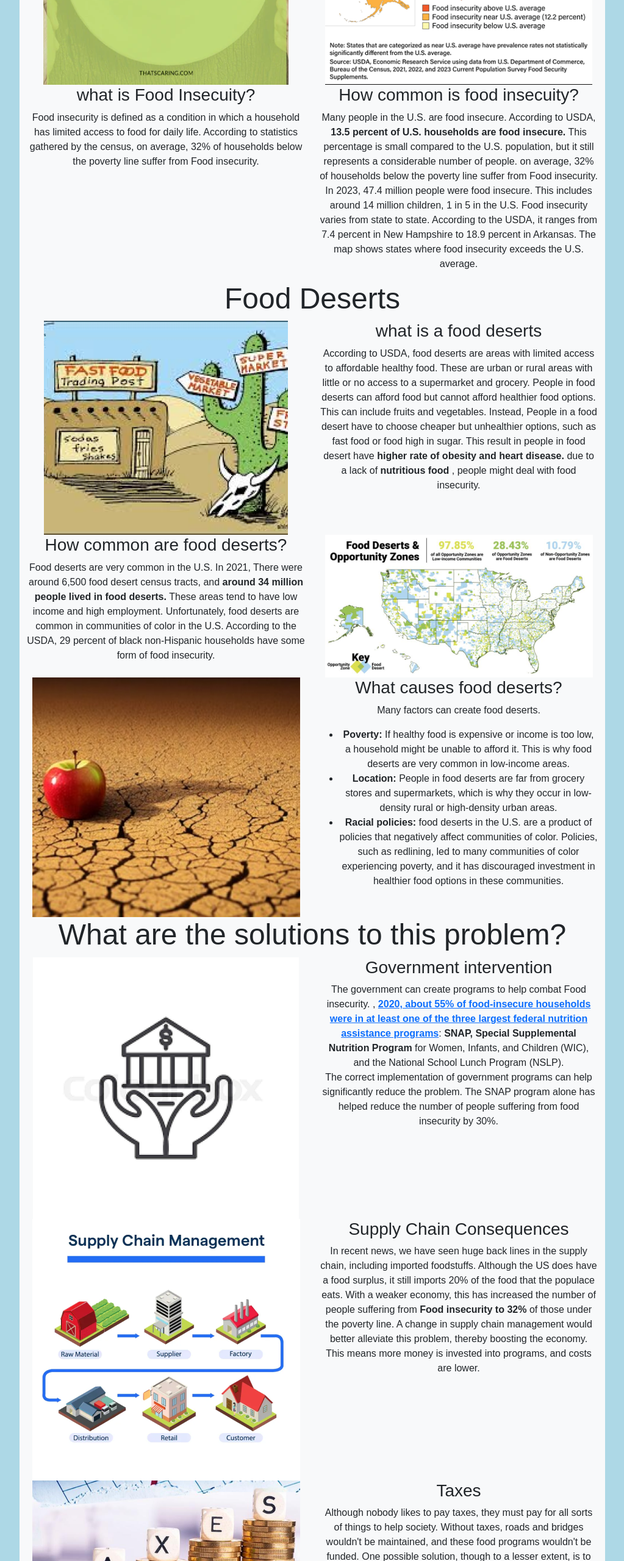
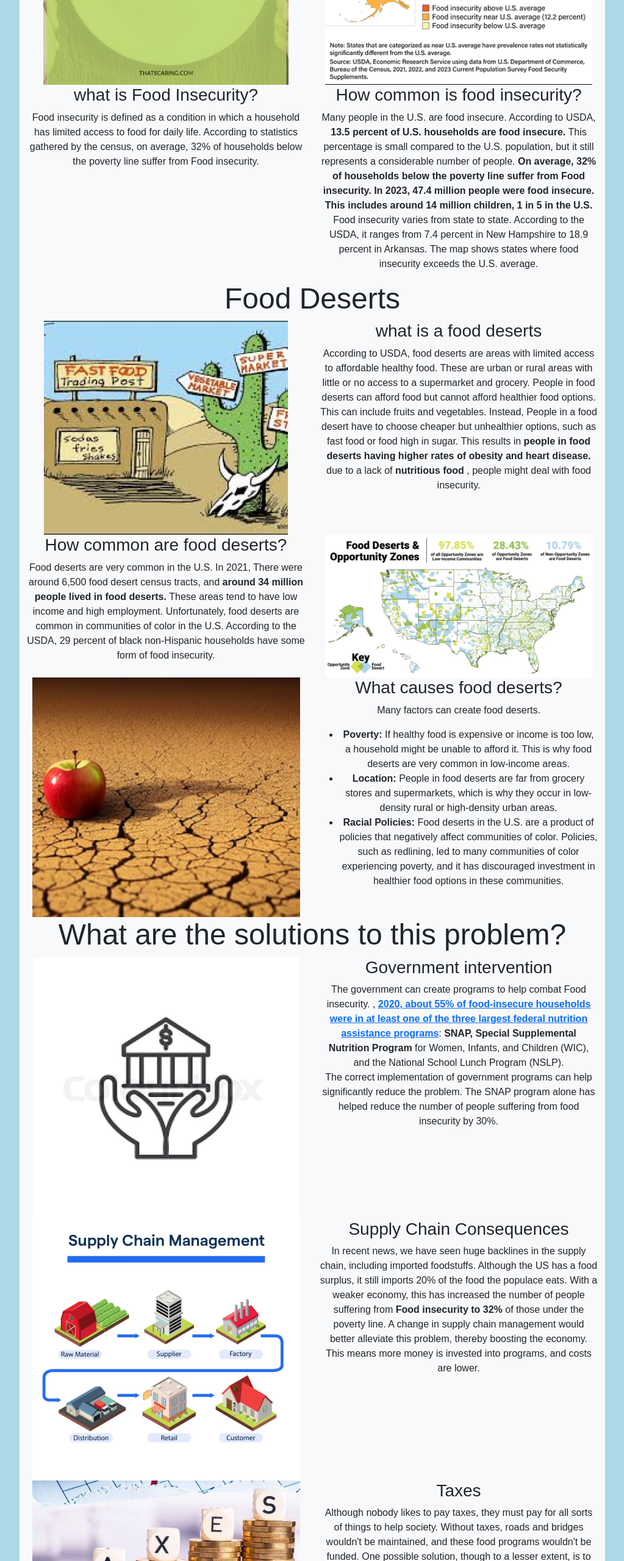
Before and after one commit to JacobRuiz3415/Cis3630ProjectWebsite, a plain HTML site: page index.html in a window 1280 px wide. Shown: the part 1140-3700 px from the top of the page at 61% size, without its empty margins (128-1151 px from the left). Drawn offline with nearby package versions, Linux system fonts and the light colour scheme.

Commit message:
Update index.html

```diff
--- a/index.html
+++ b/index.html
@@ -2,7 +2,7 @@
 <html lang="en">
     <head>
         <meta charset="utf-8">
-        <meta name = "description" content="To inform and propose solutions for food deserts in the U.S.">
+        <meta name = "description" content=" To inform and propose solutions for food deserts and food insecurity the U.S.">
         <meta name="viewport" content="width=device-width, initial-scale=1">
         <title>Food deserts and food insecuity</title>
         <link href="https://cdn.jsdelivr.net/npm/bootstrap@5.3.3/dist/css/bootstrap.min.css" rel="stylesheet" integrity="sha384-QWTKZyjpPEjISv5WaRU9OFeRpok6YctnYmDr5pNlyT2bRjXh0JMhjY6hW+ALEwIH" crossorigin="anonymous">
@@ -62,7 +62,7 @@
             <h2 class="display 5">Food Insecuity</h2>
             <div class="row">
                 <div class="col - lg">
-                    <img src="images/image (1).png" class="img-fluid"  alt="food insecuity definition">
+                    <img src="images/image (1).png" class="img-fluid"  alt="food insecurity definition">
                 </div>
 
                 <div class="col - lg">
@@ -73,14 +73,14 @@
 
             <div class="row">
                 <div class="col - lg">
-                    <h3>what is Food Insecuity?</h3>
+                    <h3>what is Food Insecurity?</h3>
                     <p>Food insecurity is defined as a condition in which a household has limited access to food for daily life. According to statistics gathered by the census, on average, 32% of households below the poverty line suffer from Food insecurity.
                     </p>
                 </div>
                 <div class="col - lg">
-                    <h3>How common is food insecuity?</h3>
+                    <h3>How common is food insecurity?</h3>
                     <p>Many people in the U.S. are food insecure. According to USDA, <strong>13.5 percent of U.S. households are food insecure.</strong> This percentage is small compared to the U.S. population,
-                        but it still represents a considerable number of people. on average, 32% of households below the poverty line suffer from Food insecurity. In 2023, 47.4 million people were food insecure. This includes around 14 million children, 1 in 5 in the U.S.
+                        but it still represents a considerable number of people. <strong>On average, 32% of households below the poverty line suffer from Food insecurity. In 2023, 47.4 million people were food insecure. This includes around 14 million children, 1 in 5 in the U.S.</strong>
                         Food insecurity varies from state to state. According to the USDA, it ranges from 7.4 percent in New Hampshire to 18.9 percent in Arkansas. The map shows states where food insecurity exceeds the U.S. average.</p>
                 </div>
             </div>
@@ -96,7 +96,7 @@
                     <h3>what is a food deserts</h3>
                     <p>According to USDA, food deserts are areas with limited access to affordable healthy food. These are urban or rural areas with little or no access to
                     a supermarket and grocery. People in food deserts can afford food but cannot afford healthier food options. This can include fruits and vegetables. Instead, People in a food desert have to choose cheaper but unhealthier options, such as fast food or food high in sugar.
-                    This result in people in food desert have <strong> higher rate of obesity and heart disease.  </strong>due to a lack of <strong>nutritious food</strong> , people might deal with food insecurity. </p>
+                    This results in <strong>people in food deserts having higher rates of obesity and heart disease.  </strong>due to a lack of <strong>nutritious food</strong> , people might deal with food insecurity. </p>
                 </div>
             </div>
 
@@ -121,7 +121,7 @@
                         <ul>
                             <li><strong>Poverty: </strong> If healthy food is expensive or income is too low, a household might be unable to afford it. This is why food deserts are very common in low-income areas. </li>
                             <li><strong>Location: </strong>People in food deserts are far from grocery stores and supermarkets, which is why they occur in low-density rural or high-density urban areas.</li>
-                            <li><strong>Racial policies: </strong>  food deserts in the U.S. are a product of policies that negatively affect communities of color. Policies, such as redlining, led to many communities of color experiencing poverty, and it has discouraged investment in healthier food options in these communities. </li>
+                            <li><strong>Racial Policies: </strong>  Food deserts in the U.S. are a product of policies that negatively affect communities of color. Policies, such as redlining, led to many communities of color experiencing poverty, and it has discouraged investment in healthier food options in these communities. </li>
                         </ul>
                 </div>
             </div>
@@ -130,7 +130,7 @@
 
             <div class="row">
                 <div class="col - lg">
-                    <img src="images/image (6).png" class="img-fluid" >
+                    <img src="images/image (6).png" class="img-fluid" alt="government intervention and food insecurity" >
                 </div>
                 <div class="col - lg">
                     <h3>Government intervention</h3>
@@ -145,7 +145,7 @@
                 </div>
                 <div class="col - lg">
                     <h3>Supply Chain Consequences</h3>
-                    <p>In recent news, we have seen huge back lines in the supply chain, including imported foodstuffs. Although the US does have a food surplus, it still imports 20% of the food that the populace eats. With a weaker economy,
+                    <p>In recent news, we have seen huge backlines in the supply chain, including imported foodstuffs. Although the US has a food surplus, it still imports 20% of the food the populace eats. With a weaker economy,
                         this has increased the number of people suffering from <strong>Food insecurity to 32% </strong>of those under the poverty line.
                         A change in supply chain management would better alleviate this problem, thereby boosting the economy. This means more money is invested into programs, and costs are lower.
                     </p>
@@ -168,7 +168,7 @@
                 </div>
                 <div class="col - lg">
                     <h3>Grassroots Actions</h3>
-                    <p>you can promote and organize community initiatives that are potential solutions for food deserts.</p>
+                    <p> You can promote and organize community initiatives that are potential solutions for food deserts.</p>
                     <ul>
                         <li><strong>Community gardens:</strong> These gardens can allow people to grow healthy, organic vegetables for their families and communities and provide a place for your community to gain skills and knowledge. </li>
                         <li><strong>Farmers markets:</strong> You and others can promote farmers' markets, allowing people to buy healthy food and increasing access. </li>
```
